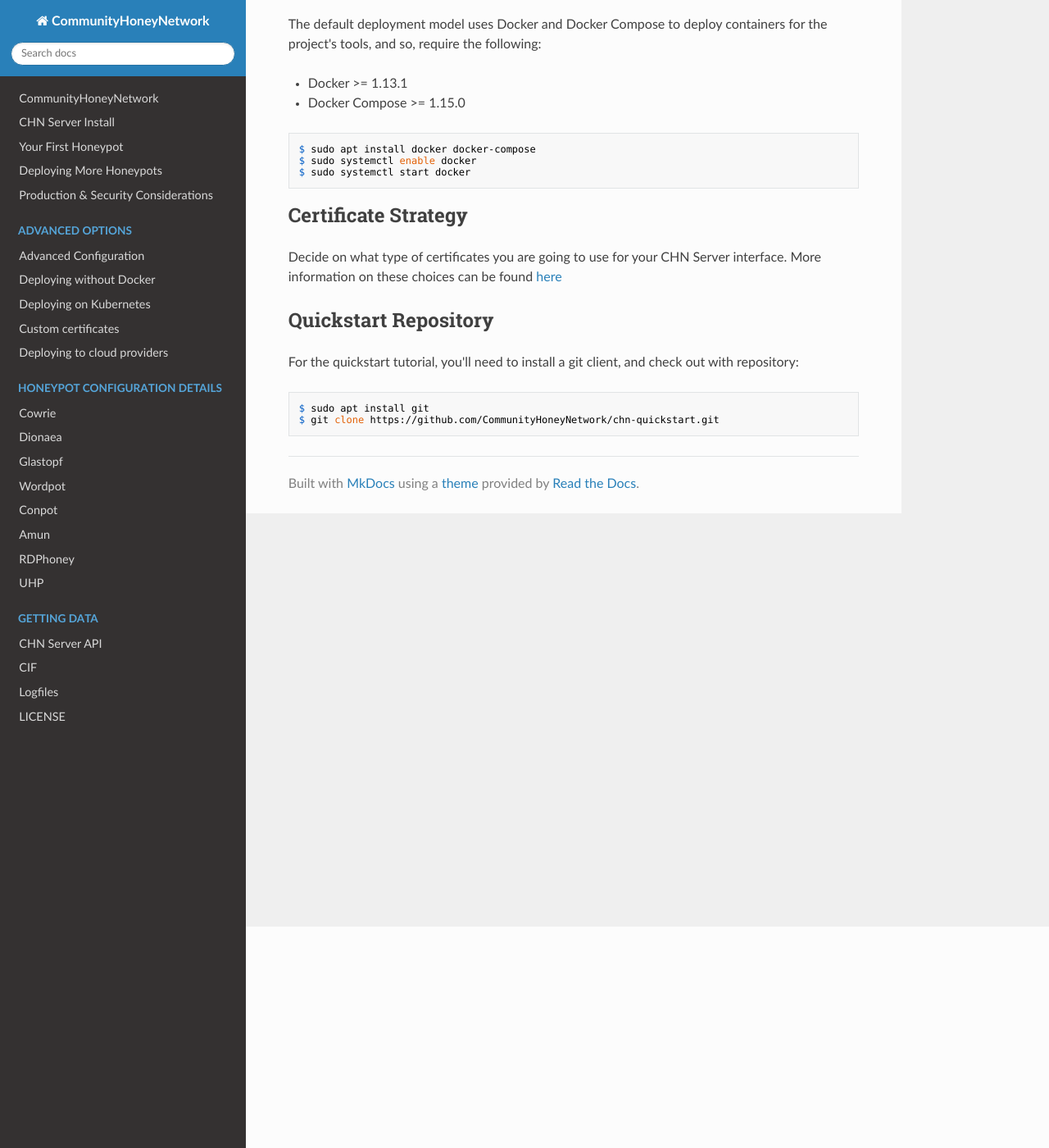
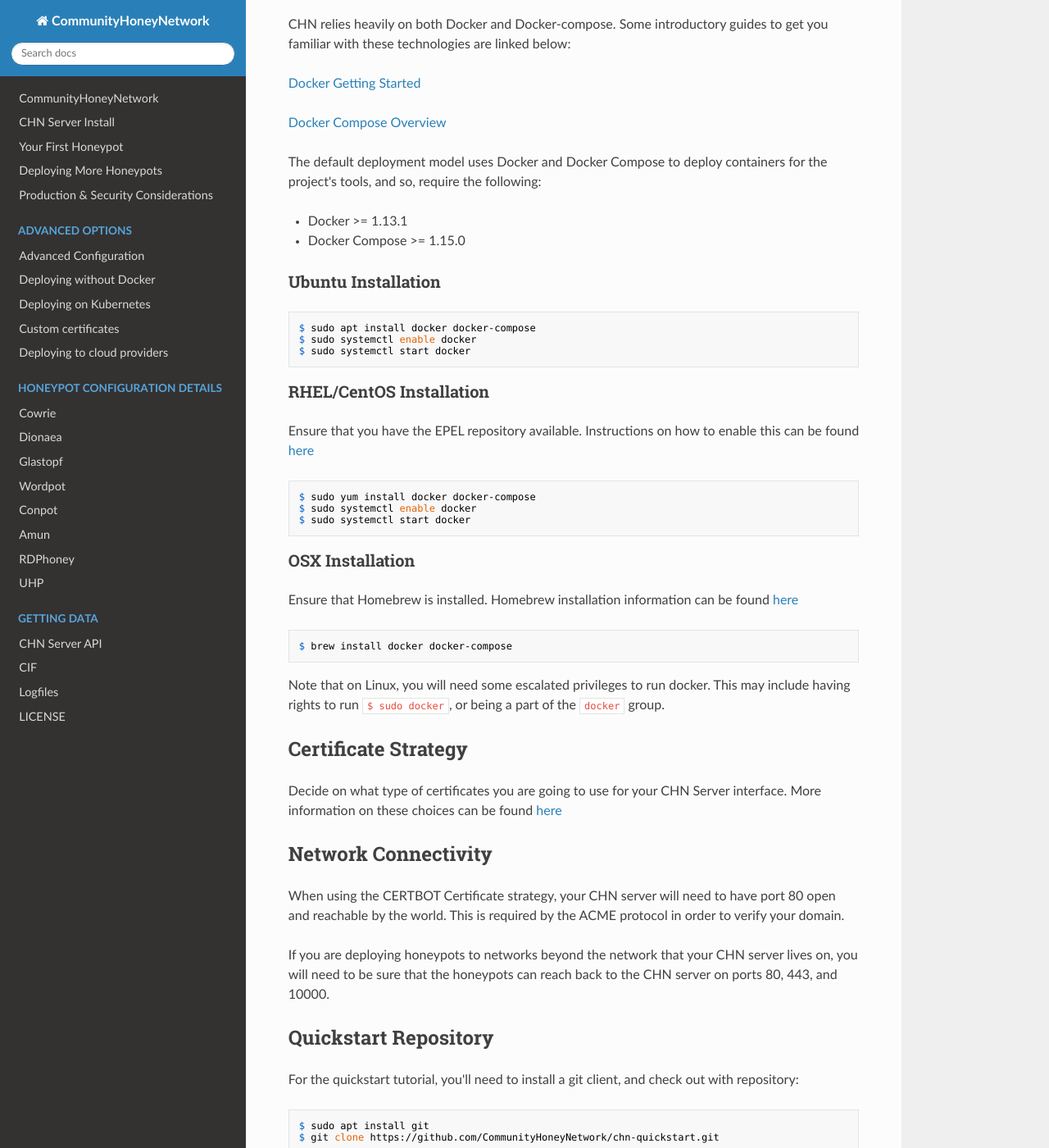
Before and after one commit to CommunityHoneyNetwork/chn-docs, an MkDocs documentation site: the page built from docs/prerequisite.md, in a window 1280 px wide and 1400 px high, scrolled down 270 px. Shown: the whole window at 82% size. Built offline with MkDocs 1.6.1, drawn with Linux system fonts in a browser that asks for light colours; nearby versions of some CDN libraries; old or Windows-style settings are respelled for this version of MkDocs.

Commit message:
Updates to prereqs

````diff
--- a/docs/prerequisite.md
+++ b/docs/prerequisite.md
@@ -5,11 +5,20 @@ both necessary for installation
 
 ## Docker & Docker-Compose
 
+CHN relies heavily on both Docker and Docker-compose.  Some introductory guides
+to get you familiar with these technologies are linked below:
+
+[Docker Getting Started](https://docs.docker.com/get-started/)
+
+[Docker Compose Overview](https://docs.docker.com/compose/overview/)
+
 The default deployment model uses Docker and Docker Compose to deploy
 containers for the project's tools, and so, require the following:
 
 * Docker >= 1.13.1
 * Docker Compose >= 1.15.0
+
+### Ubuntu Installation
 
 ```
 $ sudo apt install docker docker-compose
@@ -17,11 +26,47 @@ $ sudo systemctl enable docker
 $ sudo systemctl start docker
 ```
 
+### RHEL/CentOS Installation
+
+Ensure that you have the EPEL repository available.  Instructions on how to
+enable this can be found [here](https://fedoraproject.org/wiki/EPEL)
+
+```
+$ sudo yum install docker docker-compose
+$ sudo systemctl enable docker
+$ sudo systemctl start docker
+```
+
+### OSX Installation
+
+Ensure that Homebrew is installed.  Homebrew installation information can be
+found [here](https://brew.sh/)
+
+```
+$ brew install docker docker-compose
+```
+
+Note that on Linux, you will need some escalated privileges to run docker.
+This may include having rights to run `$ sudo docker`, or being a part of the
+`docker` group.
+
+
+
 ## Certificate Strategy
 
 Decide on what type of certificates you are going to use for your CHN Server
 interface.  More information on these choices can be found
 [here](https://communityhoneynetwork.readthedocs.io/en/stable/certificates/)
+
+## Network Connectivity
+
+When using the CERTBOT Certificate strategy, your CHN server will need to have
+port 80 open and reachable by the world.  This is required by the ACME protocol
+in order to verify your domain.
+
+If you are deploying honeypots to networks beyond the network that your CHN
+server lives on, you will need to be sure that the honeypots can reach back to
+the CHN server on ports 80, 443, and 10000.
 
 ## Quickstart Repository
 
````
